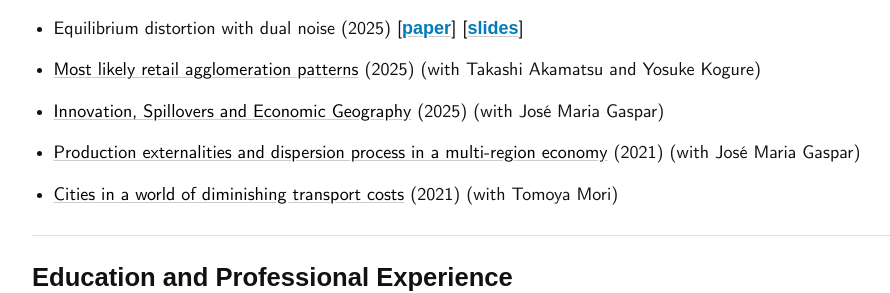
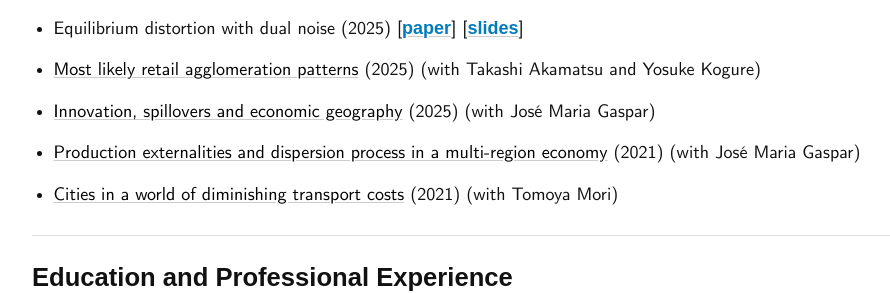
Before and after one commit to mino-osawa/mino-osawa.github.io, a Jekyll site: the page built from index.markdown, in a window 1280 px wide and 900 px high, scrolled down 1577 px. Shown: the part 159-452 px from the top of the window, without its empty margins (8-898 px from the left). Built offline with Jekyll 4.4.1, drawn with Linux system fonts in a browser that asks for light colours; some web fonts are replaced.

Commit message:
fix case

```diff
--- a/index.markdown
+++ b/index.markdown
@@ -60,7 +60,7 @@ Ordered by my preference. Please see <a href="https://scholar.google.co.jp/citat
 
 <li><a href="https://arxiv.org/abs/2011.06778">Most likely retail agglomeration patterns</a> (2025) (with Takashi Akamatsu and Yosuke Kogure)</li>
 
-<li><a href="https://arxiv.org/abs/2512.06402">Innovation, Spillovers and Economic Geography</a> (2025) (with José Maria Gaspar)</li>
+<li><a href="https://arxiv.org/abs/2512.06402">Innovation, spillovers and economic geography</a> (2025) (with José Maria Gaspar)</li>
 
 
 <li><a href="https://arxiv.org/abs/2001.05095">Production externalities and dispersion process in a multi-region economy</a> (2021) (with José Maria Gaspar)</li>
```
